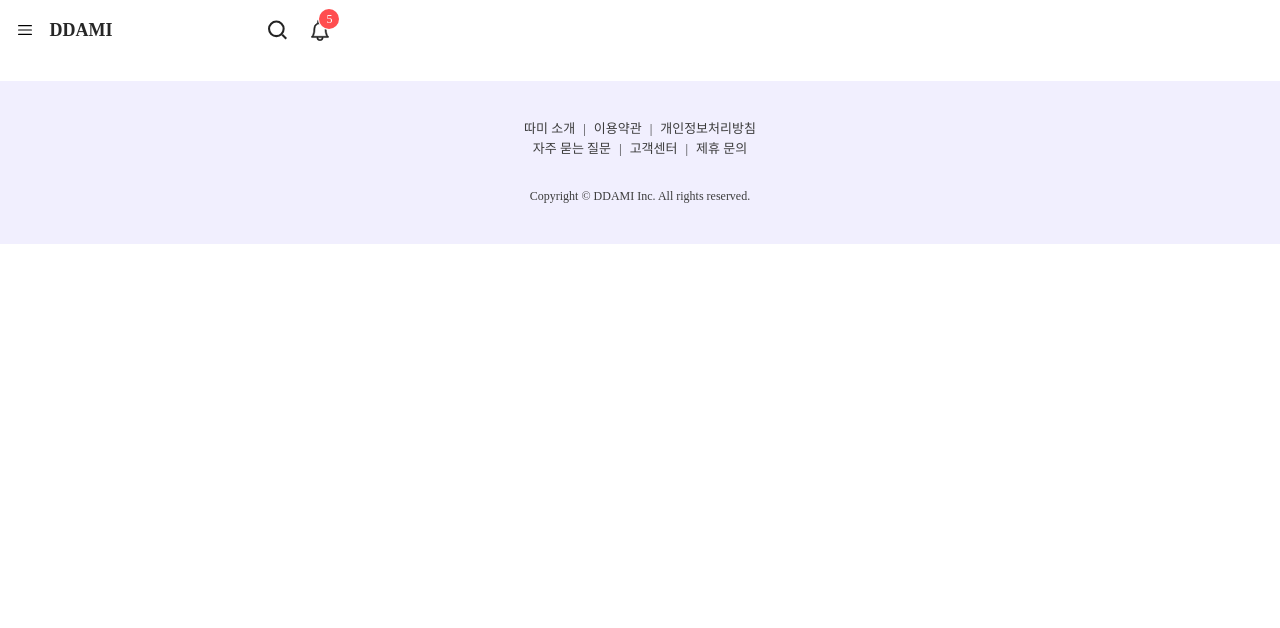
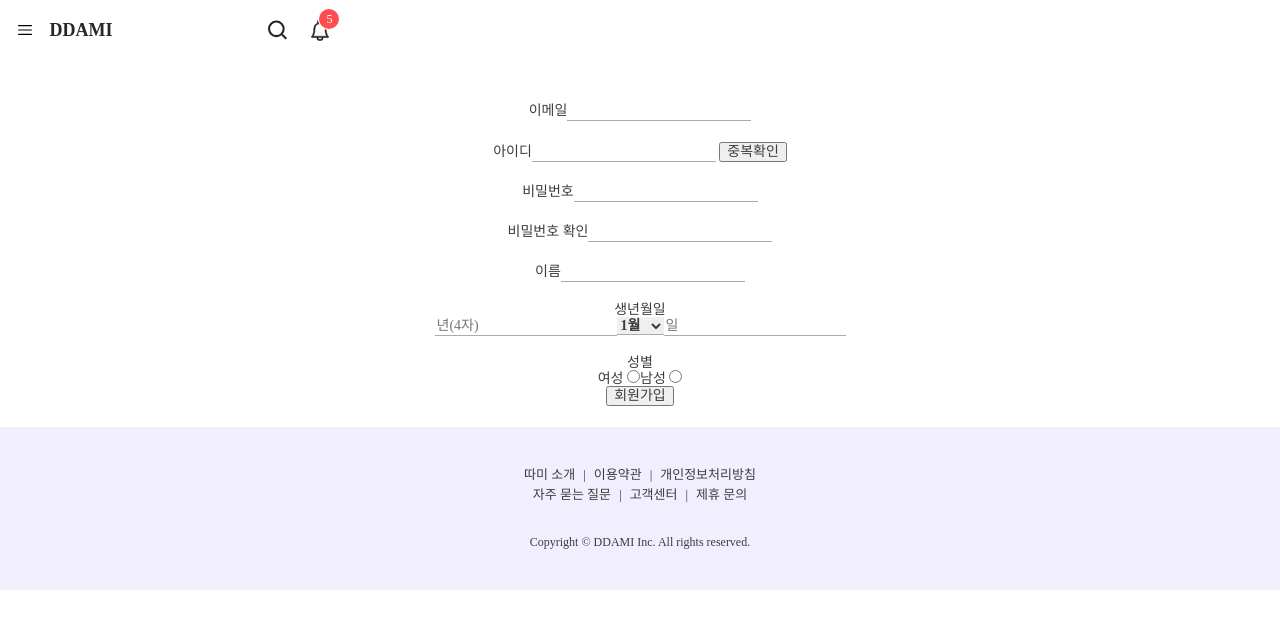
Before and after one commit to Double-Slash/ddami-web-mobile, a React (Create React App) app: page /join in a window 1280 px wide. Shown: the top 628 px of the page. Built offline with nearby package versions, Linux system fonts and the light colour scheme; a web font is replaced by a local one.

Commit message:
fix: fix styled-component names add input

```diff
--- a/src/components/user/Join.js
+++ b/src/components/user/Join.js
@@ -1,71 +1,70 @@
-import React,{useState} from 'react';
-import styled from 'styled-components';
-import {Link} from 'react-router-dom';
-import {Provider, useDispatch} from "react-redux";
-import Complete from './complete';
-import WindowShow from './Authwindow';
+import React, { useState } from "react";
+import styled from "styled-components";
+import { Link } from "react-router-dom";
+import { Provider, useDispatch } from "react-redux";
+import Complete from "./complete";
+import WindowShow from "./Authwindow";
 
-const Email=styled.input`
+const EmailInput = styled.input`
   border: none;
-font-size: 1.0em;
+  font-size: 1em;
   border-bottom: solid 1px #ababab;
   font-weight: bold;
-height:10%;
+  height: 10%;
   margin-top: 1.5em;
   margin-bottom: 1.5em;
 `;
-const Id=styled.input`
+const IdInput = styled.input`
   border: none;
-font-size: 1.0em;
+  font-size: 1em;
   border-bottom: solid 1px #ababab;
   font-weight: bold;
-height:10%;;
+  height: 10%;
   margin-bottom: 1.5em;
 `;
-const Password=styled.input`
+const PasswordInput = styled.input`
   border: none;
-font-size: 1.0em;
+  font-size: 1em;
   border-bottom: solid 1px #ababab;
   font-weight: bold;
-height:10%;;
+  height: 10%;
   margin-bottom: 1.5em;
 `;
 
-const Name =styled.input`
+const NameInput = styled.input`
   border: none;
-font-size: 1.0em;
+  font-size: 1em;
   border-bottom: solid 1px #ababab;
   font-weight: bold;
-height:10%;
+  height: 10%;
   margin-bottom: 1.5em;
-
 `;
 
-const Year =styled.input`
+const YearInput = styled.input`
   border: none;
   border-bottom: solid 1px #ababab;
 `;
-const Phone =styled.input`
+const PhoneInput = styled.input`
   border: none;
-font-size: 1.0em;
+  font-size: 1em;
   border-bottom: solid 1px #ababab;
   font-weight: bold;
   margin-bottom: 1.5em;
-float:left;
+  float: left;
 `;
 
-const Passnumber =styled.input`
+const PassnumberInput = styled.input`
   border: none;
-font-size: 1.0em;
+  font-size: 1em;
   border-bottom: solid 1px #ababab;
   font-weight: bold;
-height:10%;;
+  height: 10%;
   margin-bottom: 1.5em;
 `;
 
-const Select = styled.select`
+const SelectInput = styled.select`
   border: none;
-font-size: 1.0em;
+  font-size: 1em;
   border-bottom: solid 1px #ababab;
   font-weight: bold;
   margin-bottom: 1.5em;
@@ -73,12 +72,11 @@ margin-bottom: 1.5em;
 
 const Form = styled.div`
   text-align: center;
-    margin-bottom:1.5em;
-    margin-top:1.5em;
-    line-height:1.0em
+  margin-bottom: 1.5em;
+  margin-top: 1.5em;
+  line-height: 1em;
 `;
-function Join(){
-
+function Join() {
   /*
 const postJoin = (Form) => {
     return fetch(" http://222.251.129.150", Form)
@@ -152,52 +150,78 @@ const postInfo = (Form) =>{
   };
 
   const onSubmit = (Form) => {
-    return fetch(" http://222.251.129.150", Form)
+    return (
+      fetch(" http://222.251.129.150", Form)
         // .then(alert("1"))
         .then(this.props.history.push("/"))
-      .catch(err => {
+        .catch((err) => {
           throw alert("DB오류");
         })
+    );
   };
-  const passwordRule = (Form) =>{
-    const isnumber = "^(?=.*[A-Za-z])(?=.*\d)(?=.*[$@$!%*#?&])[A-Za-z\d$@$!%*#?&]{8,}$"
+  const passwordRule = (Form) => {
+    const isnumber =
+      "^(?=.*[A-Za-z])(?=.*d)(?=.*[$@$!%*#?&])[A-Za-zd$@$!%*#?&]{8,}$";
     // 최소 8 자, 최소 하나의 문자, 숫자 및 특수 문자가 포함되어야함
-  }
+  };
 
   //폼
   return (
     <div className="Membership">
       <Form onSubmit={onSubmit}>
-            {/* 이메일*/}
-            {/*<Email type="email" name="Eamil" value={Email} onChange={onEmailHandler}/><br/>*/}
-            {/*아이디*/}
-            {/*<Id type="text" value={Id} onChange={onIdHandler}/> <input type="submit" value="중복확인" onClick={WindowShow}/><br/>*/}
-            {/*비밀번호*/}
-            {/*<Password type="password" maxlength="15" value={Password} onChange={onPasswordHanlder}/><br/>*/}
-            {/*비밀번호 확인*/}
-            {/*<Password type="password" name="passwordCheck" maxlength="15"/><br/>*/}
-            {/*이름*/}
-            {/*<Name type="text" value={Name} onChange={onNameHandler}/><br/>*/}
-            {/*생년월일<br/>*/}
-            {/*<Year type="text" placeholder="년(4자)"/>*/}
-          {/*  <Select name="month">*/}
-          {/*      <option value="1월">1월</option>*/}
-          {/*      <option value="2월">2월</option>*/}
-          {/*      <option value="3월">3월</option>*/}
-          {/*      <option value="4월">4월</option>*/}
-          {/*      <option value="5월">5월</option>*/}
-          {/*      <option value="6월">6월</option>*/}
-          {/*      <option value="7월">7월</option>*/}
-          {/*      <option value="8월">8월</option>*/}
-          {/*      <option value="9월">9월</option>*/}
-          {/*      <option value="10월">10월</option>*/}
-          {/*      <option value="11월">11월</option>*/}
-          {/*      <option value="12월">12월</option>*/}
-          {/*  </Select>*/}
-          {/*  <Year type="text" placeholder="일"/><br/> */}
-          {/*  성별<br/>*/}
-          {/*  여성 <input type="radio" value="여성"/> 남성 <input type="radio" value="남성"/><br/>*/}
-          {/*  <button type="submit" onClick={Complete}>회원가입</button>*/}
+        이메일
+        <EmailInput
+          type="email"
+          name="Eamil"
+          value={Email}
+          onChange={onEmailHandler}
+        />
+        <br />
+        아이디
+        <IdInput type="text" value={Id} onChange={onIdHandler} />{" "}
+        <input type="submit" value="중복확인" onClick={WindowShow} />
+        <br />
+        비밀번호
+        <PasswordInput
+          type="password"
+          maxlength="15"
+          value={Password}
+          onChange={onPasswordHanlder}
+        />
+        <br />
+        비밀번호 확인
+        <PasswordInput type="password" maxlength="15" />
+        <br />
+        이름
+        <NameInput type="text" value={Name} onChange={onNameHandler} />
+        <br />
+        생년월일
+        <br />
+        <YearInput type="text" placeholder="년(4자)" />
+        <SelectInput name="month">
+          <option value="1월">1월</option>
+          <option value="2월">2월</option>
+          <option value="3월">3월</option>
+          <option value="4월">4월</option>
+          <option value="5월">5월</option>
+          <option value="6월">6월</option>
+          <option value="7월">7월</option>
+          <option value="8월">8월</option>
+          <option value="9월">9월</option>
+          <option value="10월">10월</option>
+          <option value="11월">11월</option>
+          <option value="12월">12월</option>
+        </SelectInput>
+        <YearInput type="text" placeholder="일" />
+        <br />
+        성별
+        <br />
+        여성 <input type="radio" value="여성" />
+        남성 <input type="radio" value="남성" />
+        <br />
+        <button type="submit" onClick={Complete}>
+          회원가입
+        </button>
       </Form>
     </div>
   );
--- a/src/components/user/MembershipAuth.js
+++ b/src/components/user/MembershipAuth.js
@@ -76,7 +76,7 @@ const Student = styled.div`
 
 `;
 
-const Files = styled.div`
+const Files = styled.input`
 top: 352px;
 left: 24px;
 width: 220px;
@@ -187,7 +187,7 @@ function MembershipAuth(){
             ※ 학생증 사진이나 개인정보(주민등록번호 필수)가 포함된 학교 포털사이트 화면 사진을 첨부해주세요
             </Student>
             <br/>
-            <Files placeholder"파일을 첨부하세요"/><Camera src={Cameras}/><Clip src={Fileicon}/>
+             <Files type ="text"/><Camera src={Cameras}/><Clip src={Fileicon}/>
             <br/>
             <Article>관심분야</Article>
             <br/>
```
Lines whose indentation alone changed are shown as unchanged.
